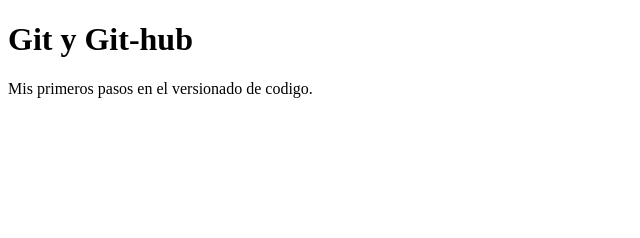
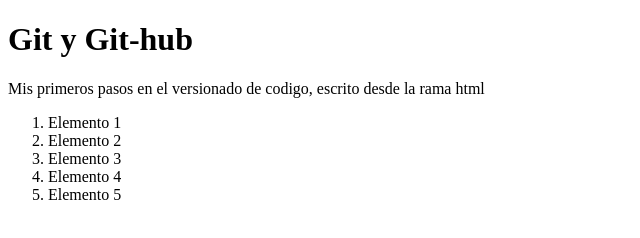
Before and after one commit to Augu322/Practica-Repo, a plain HTML site: page index.html in a window 1280 px wide. Shown: the whole page, without its empty margins (0-640 px from the left). Drawn offline with Linux system fonts and the light colour scheme.

Commit message:
Agregando script.js al index.html

```diff
--- a/index.html
+++ b/index.html
@@ -8,7 +8,16 @@
 <body>
 
     <h1>Git y Git-hub</h1>
-    <p>Mis primeros pasos en el versionado de codigo.</p>
+    <p>Mis primeros pasos en el versionado de codigo, escrito desde la rama html</p>
+
+    <ol>
+        <li>Elemento 1</li>
+        <li>Elemento 2</li>
+        <li>Elemento 3</li>
+        <li>Elemento 4</li>
+        <li>Elemento 5</li>
+    </ol>
 
 </body>
+<script src="script.js"></script>
 </html>
```
